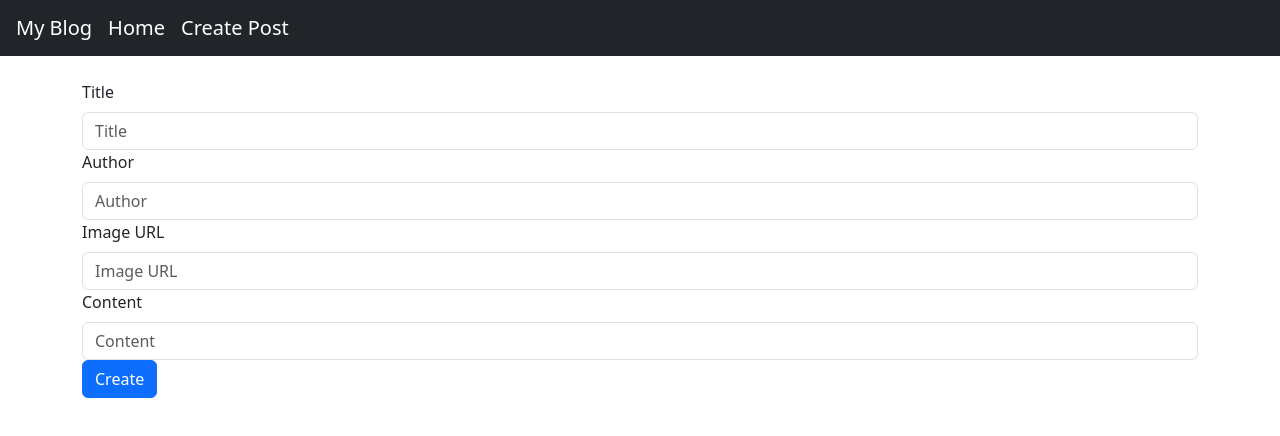
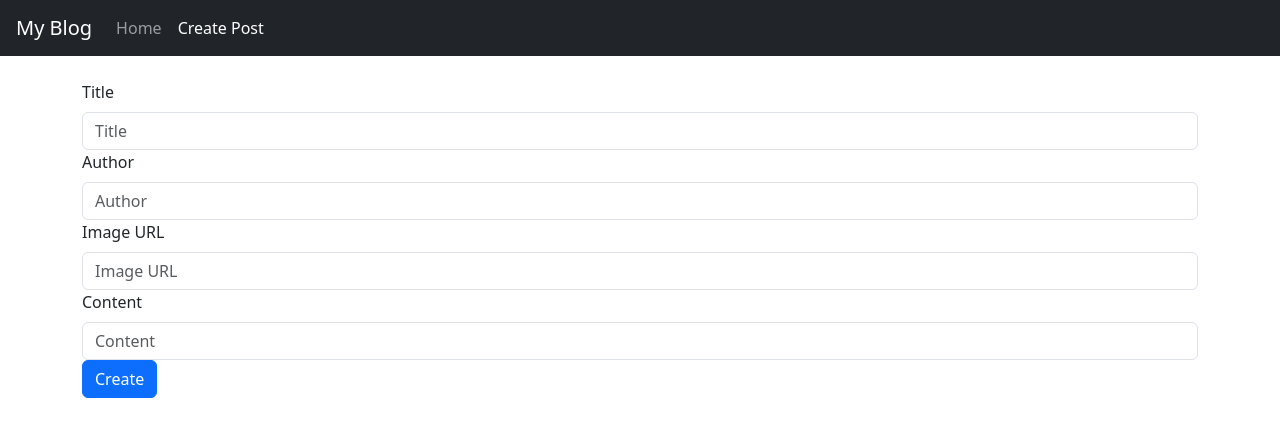
Before and after one commit to mcampos-a/react-mern-blog-frontend, a React (Create React App) app: page /posts/new in a window 1280 px wide. Shown: the top 436 px of the page. Built offline with nearby package versions, Linux system fonts and the light colour scheme.

Commit message:
task: update App.js and index.js

```diff
--- a/src/App.js
+++ b/src/App.js
@@ -1,21 +1,22 @@
 import React from 'react'
-import {Route, BrowserRouter as Router, Routes} from 'react-router-dom'
+import {Route, createBrowserRouter, createRoutesFromElements, RouterProvider} from 'react-router-dom'
 import HomePage from './pages/HomePage'
 import PostPage from './pages/PostPage'
 import NewPostPage from './pages/NewPostPage'
-import NavBar from './components/NavBar'
+import MainLayout from './layouts/MainLayout'
 
+const router = createBrowserRouter(
+  createRoutesFromElements(
+    <Route path='/' element={<MainLayout />}>
+      <Route index element={<HomePage />} />
+      <Route path='posts/new' element={<NewPostPage />} />
+      <Route path='posts/:id' element={<PostPage />} />
+    </Route>
+  )
+)
 function App() {
-
   return (
-    <Router>
-      <NavBar />
-      <Routes>
-        <Route path='/' element={<HomePage/>}/>
-        <Route path='/posts/new' element={<NewPostPage/>}/>
-        <Route path='/posts/:id' element={<PostPage/>}/>
-      </Routes>
-    </Router>
+    <RouterProvider router={router}/>
   );
 }
 
--- a/src/components/NavBar.js
+++ b/src/components/NavBar.js
@@ -1,22 +1,22 @@
 import React from 'react'
 import { Navbar, Nav } from 'react-bootstrap'
-import { LinkContainer } from 'react-router-bootstrap'
+import { NavLink } from 'react-router-dom'
 
 const NavBar = () => {
   return (
-        <Navbar bg='dark' variant='dark' expand='lg' className='px-3' >
-            <LinkContainer to='/'>
-                <Navbar.Brand>My Blog</Navbar.Brand>
-            </LinkContainer>
-            <Navbar.Toggle aria-controls='basic-navbar-nav'/>
+    <Navbar bg='dark' variant='dark' expand='lg' className='px-3'>
+      <Navbar.Brand as={NavLink} to='/'>
+        My Blog
+      </Navbar.Brand>
+      <Navbar.Toggle aria-controls='basic-navbar-nav' />
       <Navbar.Collapse id='basic-navbar-nav'>
         <Nav className='ml-auto'>
-                    <LinkContainer to='/'>
-                        <Navbar.Brand>Home</Navbar.Brand>
-                    </LinkContainer>
-                    <LinkContainer to='/posts/new'>
-                        <Navbar.Brand>Create Post</Navbar.Brand>
-                    </LinkContainer>
+          <Nav.Link as={NavLink} to='/'>
+            Home
+          </Nav.Link>
+          <Nav.Link as={NavLink} to='/posts/new'>
+            Create Post
+          </Nav.Link>
         </Nav>
       </Navbar.Collapse>
     </Navbar>
--- a/src/index.js
+++ b/src/index.js
@@ -4,5 +4,8 @@ import App from './App';
 import 'bootstrap/dist/css/bootstrap.min.css'
 
 const root = ReactDOM.createRoot(document.getElementById('root'));
-root.render(<App />
-);
+
+root.render(
+    <React.StrictMode>
+        <App />
+    </React.StrictMode>);
--- /dev/null
+++ b/src/layouts/MainLayout.js
@@ -0,0 +1,15 @@
+import { Outlet } from "react-router-dom"
+import NavBar from '../components/NavBar'
+
+const MainLayout = () => {
+    return (
+        <>
+            <NavBar/>
+            <Outlet/>
+        </>
+
+    )
+
+}
+
+export default MainLayout
--- a/src/pages/NewPostPage.js
+++ b/src/pages/NewPostPage.js
@@ -7,7 +7,7 @@ const NewPostPage = () => {
 
     const [post, setPost] = useState({
         title: '',
-        authos: '',
+        author: '',
         image: '',
         content: ''
     })
--- a/src/pages/PostPage.js
+++ b/src/pages/PostPage.js
@@ -7,7 +7,7 @@ const PostPage = () => {
 
     const [post, setPost] = useState({
             title: '',
-            authos: '',
+            author: '',
             image: '',
             content: ''
         })
@@ -15,14 +15,18 @@ const PostPage = () => {
 
     useEffect(() => {
     const fetchPost = async () => {
+      try {
         const res = await axios.get(`http://localhost:4343/posts/${id}`)
         setPost(res.data)
+      } catch (err) {
+        console.error(err)
+      }
     }
     fetchPost()
   }, [id]) //this is the condition that lets useEffect know that if the if is defferent from what was called first
 
     return(
-        <Container ClassName= 'mt-4'>
+        <Container className= 'mt-4'>
             <Card>
                 <div style={{maxHeight: '500px', overflow: 'hidden'}}>
                     <Card.Img className='img-fluid' variant='top' src={post.image} alt={post.title}/>
```
Lines whose indentation alone changed are shown as unchanged.
